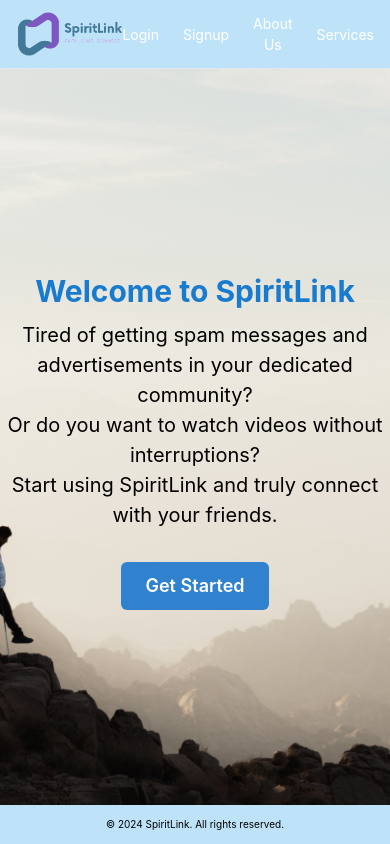
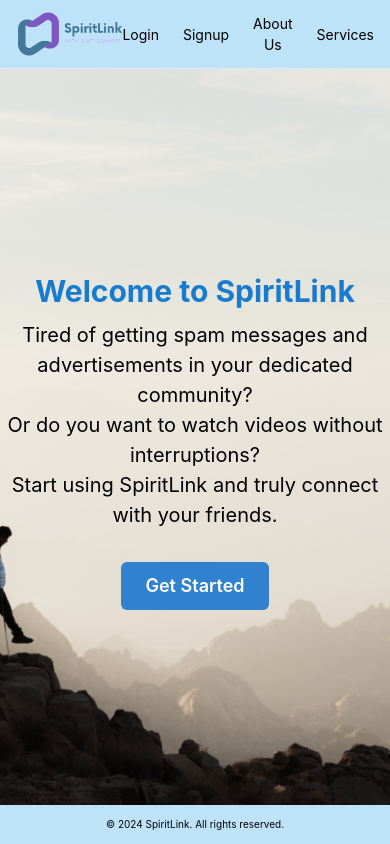
Before and after one commit to Mdlalose4life/spiritlink02, a React (Create React App) app in the folder client/: page / in a window 390 px wide. Built offline with nearby package versions, Linux system fonts and the light colour scheme; no server answers.

Commit message:
Responsiveness

```diff
--- a/client/src/components/Home/Header/Navigation.js
+++ b/client/src/components/Home/Header/Navigation.js
@@ -20,16 +20,16 @@ function Navigation() {
           </Link>
           <Spacer />
           <HStack spacing={6}>
-            <ChakraLink as={Link} to="/Login" fontSize={{ base: 'sm', md: 'md' }}>
+            <ChakraLink as={Link} to="/Login" color="black" fontSize={{ base: 'sm', md: 'md' }}>
               Login
             </ChakraLink>
-            <ChakraLink as={Link} to="/Signup" fontSize={{ base: 'sm', md: 'md' }}>
+            <ChakraLink as={Link} to="/Signup" color="black" fontSize={{ base: 'sm', md: 'md' }}>
               Signup
             </ChakraLink>
-            <ChakraLink as={Link} to="/About Us" fontSize={{ base: 'sm', md: 'md' }}>
+            <ChakraLink as={Link} to="/About Us" color="black" fontSize={{ base: 'sm', md: 'md' }}>
               About Us
             </ChakraLink>
-            <ChakraLink as={Link} to="/Services" fontSize={{ base: 'sm', md: 'md' }}>
+            <ChakraLink as={Link} to="/Services" color="black" fontSize={{ base: 'sm', md: 'md' }}>
               Services
             </ChakraLink>
           </HStack>
--- a/client/src/components/User/UserLogin/Login.js
+++ b/client/src/components/User/UserLogin/Login.js
@@ -88,16 +88,21 @@ function Login() {
       bg="#EBF8FF"
       p="20"
       rounded="md"
-      boxSize="450px"
+      boxSize={{ base:"400px",
+                md:"420px",
+                lg:"470px"
+              }}
       alignItems="center"
       justifyContent="center"
       >
         <Link to="/">
           <Image src={logo} maxW="140px" mb="2" mx="auto" mt="-10"/>
         </Link>
-        <Heading className="login-box" fontSize="medium"> Log in </Heading>
           <form onSubmit={loginHandler}>
-            <Stack w="400px">
+            <Stack w= {{ base:"340px",
+                        md:"400px",
+                        lg:"410px"
+                        }}>
               <FormControl isRequired isInvalid={error} w="100%">
                 <FormLabel> Email address</FormLabel>
                   <InputGroup>
```
